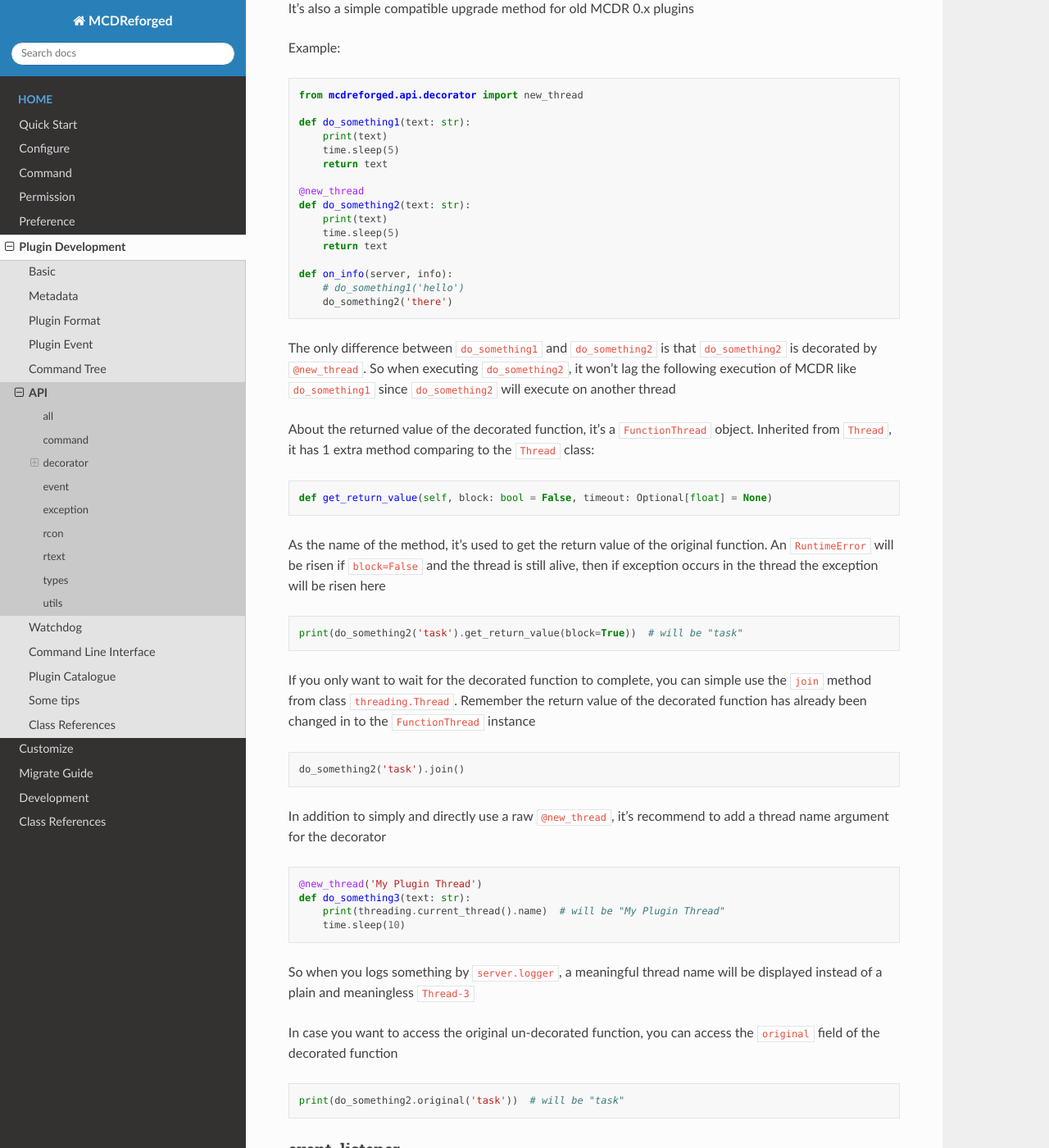
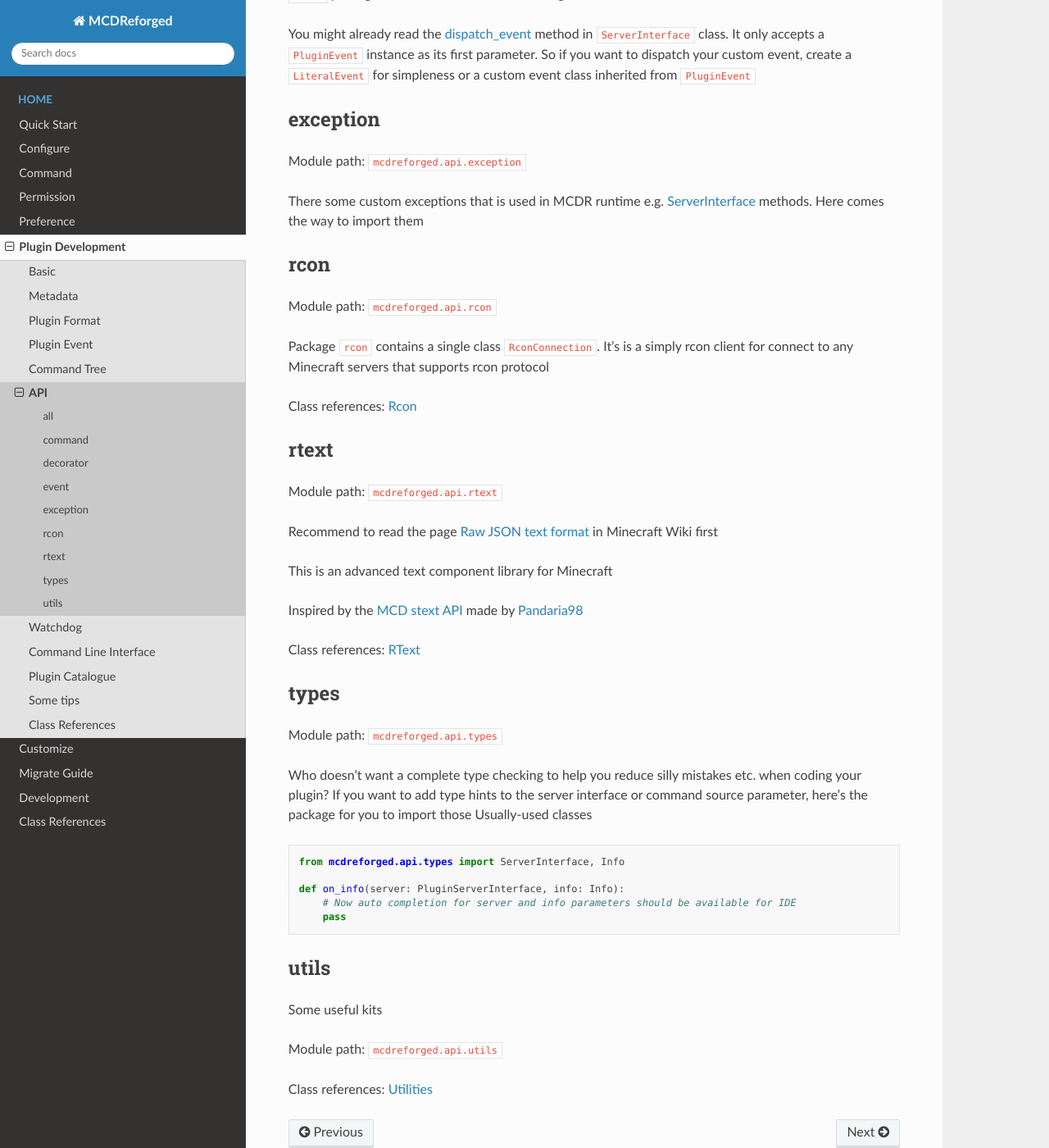
Before and after one commit to MCDReforged/MCDReforged, a Sphinx documentation site: the page built from docs/source/plugin_dev/api.rst, in a window 1280 px wide and 1400 px high, scrolled down 1579 px. Shown: the whole window at 82% size. Built offline with Sphinx 7.4.7 and the Read the Docs theme 2.0.0, drawn with Linux system fonts in a browser that asks for light colours; some of the changed text lies outside the part shown.

Commit message:
api.decorators class references

```diff
--- a/docs/source/class_references/index.rst
+++ b/docs/source/class_references/index.rst
@@ -13,3 +13,4 @@
    PluginServerInterface<PluginServerInterface.rst>
    Minecraft Tools<minecraft_tools.rst>
    Utilities<utils.rst>
+   Decorators<decorators.rst>
--- a/docs/source/class_references/minecraft_tools.rst
+++ b/docs/source/class_references/minecraft_tools.rst
@@ -9,10 +9,10 @@
 
 :ref:`API package <api-package>` path: ``mcdreforged.api.rtext``
 
+.. automodule:: mcdreforged.minecraft.rtext
+
 Text Styles
 ^^^^^^^^^^^
-
-.. automodule:: mcdreforged.minecraft.rtext
 
 .. currentmodule:: mcdreforged.minecraft.rtext.style
 
--- a/docs/source/plugin_dev/api.rst
+++ b/docs/source/plugin_dev/api.rst
@@ -55,138 +57,7 @@
 
 ``decorator`` package contains some useful function decorators for plugin development
 
-new_thread
-^^^^^^^^^^
-
-This is a one line solution to make your function executes in parallels. When decorated with this decorator, functions will be executed in a new daemon thread
-
-This decorator only changes the return value of the function to the created ``Thread`` instance. Beside the return value, it reserves all signatures of the decorated function, so you can safely use the decorated function as if there's no decorating at all
-
-It's also a simple compatible upgrade method for old MCDR 0.x plugins
-
-Example:
-
-.. code-block:: python
-
-    from mcdreforged.api.decorator import new_thread
-
-    def do_something1(text: str):
-        print(text)
-        time.sleep(5)
-        return text
-
-    @new_thread
-    def do_something2(text: str):
-        print(text)
-        time.sleep(5)
-        return text
-
-    def on_info(server, info):
-        # do_something1('hello')
-        do_something2('there')
-
-The only difference between ``do_something1`` and ``do_something2`` is that ``do_something2`` is decorated by ``@new_thread``. So when executing ``do_something2``, it won't lag the following execution of MCDR like ``do_something1`` since ``do_something2`` will execute on another thread
-
-About the returned value of the decorated function, it's a ``FunctionThread`` object. Inherited from ``Thread``, it has 1 extra method comparing to the ``Thread`` class:
-
-.. code-block:: python
-
-    def get_return_value(self, block: bool = False, timeout: Optional[float] = None)
-
-As the name of the method, it's used to get the return value of the original function. An ``RuntimeError`` will be risen if ``block=False`` and the thread is still alive, then if exception occurs in the thread the exception will be risen here
-
-.. code-block:: python
-
-    print(do_something2('task').get_return_value(block=True))  # will be "task"
-
-If you only want to wait for the decorated function to complete, you can simple use the ``join`` method from class ``threading.Thread``. Remember the return value of the decorated function has already been changed in to the ``FunctionThread`` instance
-
-.. code-block:: python
-
-    do_something2('task').join()
-
-In addition to simply and directly use a raw ``@new_thread``, it's recommend to add a thread name argument for the decorator
-
-.. code-block:: python
-
-    @new_thread('My Plugin Thread')
-    def do_something3(text: str):
-        print(threading.current_thread().name)  # will be "My Plugin Thread"
-        time.sleep(10)
-
-So when you logs something by ``server.logger``, a meaningful thread name will be displayed instead of a plain and meaningless ``Thread-3``
-
-In case you want to access the original un-decorated function, you can access the ``original`` field of the decorated function
-
-.. code-block:: python
-
-    print(do_something2.original('task'))  # will be "task"
-
-event_listener
-^^^^^^^^^^^^^^
-
-This decorator is used to register a custom event listener without involving `PluginServerInterface <classes/PluginServerInterface.html#register-event-listener>`__
-
-It accepts a single str or PluginEvent indicating the event you are listening to as parameter, and will register the function as the callback of the given listener
-
-It's highly suggested to use this decorator only in the entry point of your plugin so it can work correctly and register the event listener in the correct time
-
-Example:
-
-.. code-block:: python
-
-    @event_listener(MCDRPluginEvents.GENERAL_INFO)
-    def my_on_info(server, info):
-        server.logger.info('on info in my own listener')
-
-Which is equivalent to:
-
-.. code-block:: python
-
-    def on_load(server, old):
-        server.register_event_listener(MCDRPluginEvents.GENERAL_INFO, my_on_info)
-
-spam_proof
-^^^^^^^^^^
-
-Use a lock to protect the decorated function from being invoked on multiple threads at the same time
-
-If a multiple-invocation happens, only the first invocation can be executed normally, other invocations will be skipped
-
-The type of the lock can be specified with the ``lock_class`` parameter, for example it can be ``threading.RLock`` (default) or ``threading.Lock``
-
-The return value of the decorated function is modified into a bool, indicating if this invocation is executed normally
-
-The decorated function has 2 extra fields:
-
-- ``original`` field: stores the original undecorated function
-- ``lock`` field: stores the lock object used in the spam proof logic
-
-Example:
-
-.. code-block:: python
-
-    @spam_proof
-    def some_work(arg):
-        # doing some important logics
-        foo = 1
-
-Which is equivalent to:
-
-.. code-block:: python
-
-    lock = threading.RLock()
-
-    def some_work(arg) -> bool:
-        acquired = lock.acquire(blocking=False)
-        if acquired:
-            try:
-                # doing some important logics
-                foo = 1
-            finally:
-                lock.release()
-        return acquired
-
+Class references: :ref:`class-ref-decorators`
 
 event
 -----
--- a/docs/source/plugin_dev/plugin_catalogue.rst
+++ b/docs/source/plugin_dev/plugin_catalogue.rst
@@ -74,7 +74,7 @@
 related_path
 ~~~~~~~~~~~~
 
-Optional field, default: ``.``, which means your plugin files are in the root directory of your repository
+Optional field, default: ``"."``, which means your plugin files are in the root directory of your repository
 
 The related path of your plugin files in your repository
 
```
Also changed, not shown: other parts of docs/source/plugin_dev/api.rst (+2 -0 lines), docs/source/class_references/decorators.rst (added, +25 -0 lines), docs/README.md, 14 other files.
